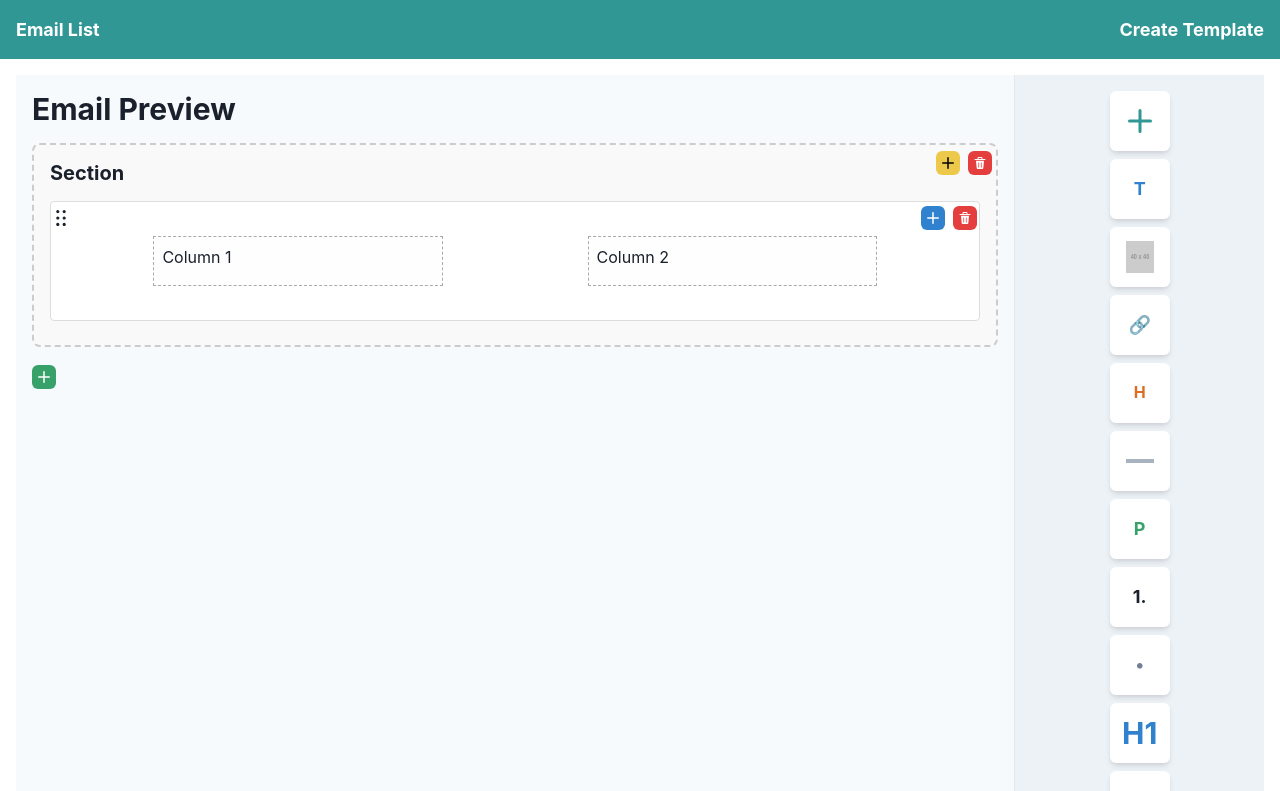
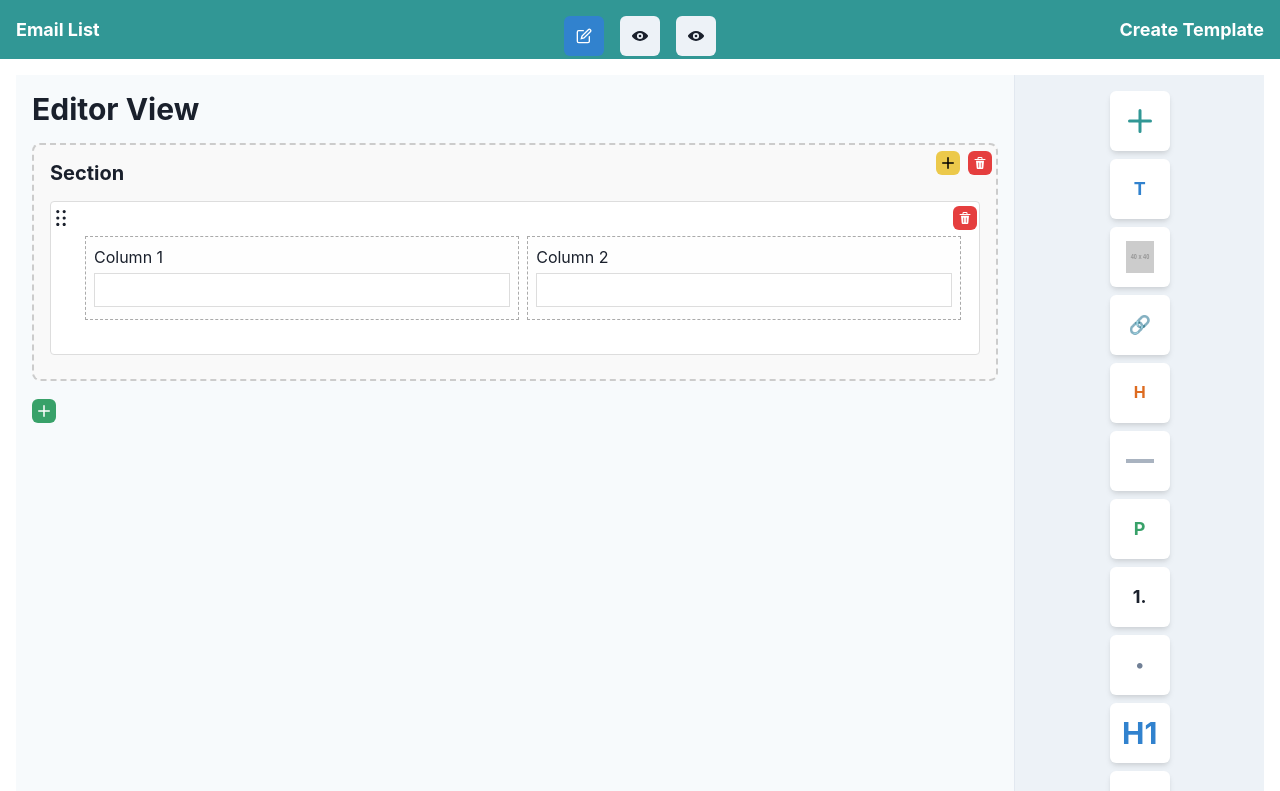
Before and after one commit to kamleshOnGit/byet, a React (Create React App) app: page /create in a window 1280 px wide. Shown: the top 791 px of the page. Built offline with nearby package versions, Linux system fonts and the light colour scheme.

Commit message:
editor and preview differentiated

```diff
--- a/src/emails/create-email.js
+++ b/src/emails/create-email.js
@@ -1,6 +1,6 @@
-import React, { useState } from 'react';
+import React, { useState, useEffect, useCallback } from 'react';
 import { Box, Button, Text, Divider, Image, Link, Heading, IconButton, Menu, MenuButton, MenuList, MenuItem } from '@chakra-ui/react';
-import { AddIcon, DeleteIcon, DragHandleIcon } from '@chakra-ui/icons';
+import { AddIcon, DeleteIcon, DragHandleIcon, EditIcon, ViewIcon } from '@chakra-ui/icons';
 import { useDrag, useDrop, DndProvider } from 'react-dnd';
 import { HTML5Backend } from 'react-dnd-html5-backend';
 
@@ -159,22 +159,91 @@
   );
 };
 
-const moveComponent = (dragIndex, hoverIndex, columnId, setComponents, parentId, rowId) => {
-  setComponents((prevSections) => {
+const DroppableColumn = ({ column, colSpan, parentId, rowId, updateSections, syncEditorToHtml }) => {
+  console.log('DroppableColumn received syncEditorToHtml:', typeof syncEditorToHtml);
+
+  const [, drop] = useDrop({
+    accept: Object.values(COMPONENT_TYPES),
+    drop: (item) => {
+      const newComponent = {
+        id: Date.now(),
+        type: item.type,
+        content: (() => {
+          switch (item.type) {
+            case COMPONENT_TYPES.TEXT:
+              return 'Default Text';
+            case COMPONENT_TYPES.HEADING:
+              return 'Default Heading';
+            case COMPONENT_TYPES.PARAGRAPH:
+              return 'Default Paragraph';
+            case COMPONENT_TYPES.ORDERED_LIST:
+              return '1. Item 1\n2. Item 2';
+            case COMPONENT_TYPES.UNORDERED_LIST:
+              return '- Item 1\n- Item 2';
+            case COMPONENT_TYPES.LINK:
+              return 'Default Link';
+            case COMPONENT_TYPES.IMAGE:
+              return 'Default Image';
+            default:
+              return '';
+          }
+        })(),
+        imageUrl: item.type === COMPONENT_TYPES.IMAGE ? 'https://dummyimage.com/100x50/cccccc/000000.png' : '',
+        linkUrl: item.type === COMPONENT_TYPES.LINK ? 'https://example.com' : '',
+        font: { size: 'md', weight: 'normal', family: 'Arial' },
+      };
+      updateSections((prevSections) => {
         const updated = [...prevSections];
         const sectionIndex = updated.findIndex((s) => s.id === parentId);
         const rowIndex = updated[sectionIndex].rows.findIndex((r) => r.id === rowId);
-    const columnIndex = updated[sectionIndex].rows[rowIndex].columns.findIndex((c) => c.id === columnId);
+        const columnIndex = updated[sectionIndex].rows[rowIndex].columns.findIndex((c) => c.id === column.id);
 
-    const components = updated[sectionIndex].rows[rowIndex].columns[columnIndex].components;
-    const [draggedComponent] = components.splice(dragIndex, 1);
-    components.splice(hoverIndex, 0, draggedComponent);
+        if (!updated[sectionIndex].rows[rowIndex].columns[columnIndex].components) {
+          updated[sectionIndex].rows[rowIndex].columns[columnIndex].components = [];
+        }
 
+        updated[sectionIndex].rows[rowIndex].columns[columnIndex].components.push(newComponent);
         return updated;
       });
+
+      // Ensure HTML is synchronized after the drop event
+      if (typeof syncEditorToHtml === 'function') {
+        syncEditorToHtml();
+      } else {
+        console.error('syncEditorToHtml is not a function');
+      }
+    },
+  });
+
+  return (
+    <Box
+      ref={drop}
+      style={{
+        ...columnParentStyle(colSpan),
+        display: 'flex',
+        flexDirection: 'column',
+        justifyContent: 'flex-start',
+        alignItems: 'stretch',
+      }}
+    >
+      {column.label}
+      {column.components &&
+        column.components.map((comp, compIndex) => (
+          <DraggableComponentInColumn
+            key={comp.id}
+            component={comp}
+            index={compIndex}
+            columnId={column.id}
+            parentId={parentId}
+            rowId={rowId}
+            updateSections={updateSections}
+          />
+        ))}
+    </Box>
+  );
 };
 
-const DraggableComponentInColumn = ({ component, index, columnId, setComponents, parentId, rowId }) => {
+const DraggableComponentInColumn = ({ component, index, columnId, parentId, rowId, updateSections }) => {
   const [, drag] = useDrag({
     type: 'COMPONENT',
     item: { index },
@@ -184,7 +253,18 @@
     accept: 'COMPONENT',
     hover: (item) => {
       if (item.index !== index) {
-        moveComponent(item.index, index, columnId, setComponents, parentId, rowId);
+        updateSections((prevSections) => {
+          const updated = [...prevSections];
+          const sectionIndex = updated.findIndex((s) => s.id === parentId);
+          const rowIndex = updated[sectionIndex].rows.findIndex((r) => r.id === rowId);
+          const columnIndex = updated[sectionIndex].rows[rowIndex].columns.findIndex((c) => c.id === columnId);
+
+          const components = updated[sectionIndex].rows[rowIndex].columns[columnIndex].components;
+          const [draggedComponent] = components.splice(item.index, 1);
+          components.splice(index, 0, draggedComponent);
+
+          return updated;
+        });
         item.index = index;
       }
     },
@@ -201,71 +281,21 @@
         cursor: 'grab',
       }}
     >
-      <EmailComponent component={component} setSections={setComponents} parentId={parentId} rowId={rowId} columnId={columnId} />
-    </Box>
-  );
-};
-
-// Droppable Column Component
-const DroppableColumn = ({ column, setComponents, colSpan, parentId, rowId }) => {
-  const [, drop] = useDrop({
-    accept: Object.values(COMPONENT_TYPES),
-    drop: (item) => addComponent(item.type),
-  });
-
-  const addComponent = (type) => {
-    const newComponent = {
-      id: Date.now(),
-      type,
-      content: '',
-      imageUrl: 'https://dummyimage.com/100x50/cccccc/000000.png',
-      linkUrl: '',
-      font: { size: 'md', weight: 'normal', family: 'Arial' },
-    };
-    setComponents((prevSections) => {
-      const updated = [...prevSections];
-      const sectionIndex = updated.findIndex((s) => s.id === parentId);
-      const rowIndex = updated[sectionIndex].rows.findIndex((r) => r.id === rowId);
-      const columnIndex = updated[sectionIndex].rows[rowIndex].columns.findIndex((c) => c.id === column.id);
-
-      if (!updated[sectionIndex].rows[rowIndex].columns[columnIndex].components) {
-        updated[sectionIndex].rows[rowIndex].columns[columnIndex].components = [];
-      }
-
-      updated[sectionIndex].rows[rowIndex].columns[columnIndex].components.push(newComponent);
-      return updated;
-    });
-  };
-
-  return (
-    <Box
-      ref={drop}
-      style={{
-        ...columnParentStyle(colSpan),
-        display: 'flex',
-        flexDirection: 'column',
-        justifyContent: 'flex-start',
-        alignItems: 'stretch',
-      }}
-    >
-      {column.label}
-      {column.components && column.components.map((comp, compIndex) => (
-        <DraggableComponentInColumn
-          key={comp.id}
-          component={comp}
-          index={compIndex}
-          columnId={column.id}
-          setComponents={setComponents}
+      <EmailComponent
+        component={component}
         parentId={parentId}
         rowId={rowId}
+        columnId={columnId}
+        setSections={updateSections} // Pass updateSections instead of setSections
       />
-      ))}
     </Box>
   );
 };
 
 // Droppable Row Component
-const DroppableRow = ({ row, setComponents, parentId, index, moveRow }) => {
+const DroppableRow = ({ row, setComponents, parentId, index, moveRow, updateSections, syncEditorToHtml }) => {
+  console.log('DroppableRow received syncEditorToHtml:', typeof syncEditorToHtml);
+
   const [, drag] = useDrag({
     type: 'ROW',
     item: { index },
@@ -299,6 +329,8 @@
           colSpan={col.size}
           parentId={parentId}
           rowId={row.id}
+          updateSections={updateSections}
+          syncEditorToHtml={syncEditorToHtml} // Pass syncEditorToHtml explicitly
         />
       ))}
       <Box position="absolute" top="2px" right="2px">
@@ -327,7 +359,7 @@
 };
 
 // Droppable Section Component
-const DroppableSection = ({ section, setComponents }) => {
+const DroppableSection = ({ section, setComponents, updateSections, syncEditorToHtml }) => {
   const addRow = () => {
     const newRow = {
       id: Date.now(),
@@ -336,7 +368,7 @@
         { id: Date.now() + 2, label: 'Column 2', size: 4, components: [] },
       ],
     };
-    setComponents((prevSections) => {
+    updateSections((prevSections) => {
       const updated = [...prevSections];
       const sectionIndex = updated.findIndex((s) => s.id === section.id);
       updated[sectionIndex].rows.push(newRow);
@@ -361,6 +393,8 @@
           parentId={section.id}
           index={index}
           moveRow={moveRow}
+          updateSections={updateSections}
+          syncEditorToHtml={syncEditorToHtml} // Pass syncEditorToHtml explicitly
         />
       ))}
       <Box position="absolute" top="4px" right="4px">
@@ -402,7 +436,8 @@
   const { type, content } = component;
 
   const handleChange = (e) => {
-    const updatedComponent = { ...component, content: e.target.value };
+    const value = e?.target?.value || ''; // Safely access e.target.value
+    const updatedComponent = { ...component, content: value };
     updateComponent(updatedComponent, parentId, rowId, columnId, setSections);
   };
 
@@ -592,13 +627,42 @@
         {
           id: Date.now() + 1,
           columns: [
-            { id: Date.now() + 2, label: 'Column 1', size: 4, components: [] },
-            { id: Date.now() + 3, label: 'Column 2', size: 4, components: [] },
+            {
+              id: Date.now() + 2,
+              label: 'Column 1',
+              size: 6,
+              components: [
+                { id: Date.now() + 4, type: 'TEXT', content: 'Welcome to the Email Editor!' },
+              ],
+            },
+            {
+              id: Date.now() + 3,
+              label: 'Column 2',
+              size: 6,
+              components: [
+                { id: Date.now() + 5, type: 'BUTTON', content: 'Click Me' },
+              ],
+            },
           ],
         },
       ],
     },
   ]);
+
+  // Add state to toggle between Editor View and Code Preview
+  const [isEditorView, setIsEditorView] = useState(true);
+  // Add state for HTML content and browser view toggle
+  const [htmlContent, setHtmlContent] = useState('<div>Write your HTML here</div>');
+  const [isBrowserView, setIsBrowserView] = useState(false);
+
+  // Ensure updateSections is defined in the correct scope
+  const updateSections = (updater) => {
+    setSections((prevSections) => {
+      const updatedSections = updater(prevSections);
+      syncEditorToHtml(); // Generate HTML after updating sections
+      return updatedSections;
+    });
+  };
 
   const addSection = () => {
     const newSection = {
@@ -613,11 +677,88 @@
         },
       ],
     };
-    setSections((prev) => [...prev, newSection]);
+    updateSections((prev) => [...prev, newSection]);
   };
 
+  // Wrap syncEditorToHtml in useCallback to prevent it from changing on every render
+  const syncEditorToHtml = useCallback(() => {
+    console.log('syncEditorToHtml invoked');
+    console.log('Current sections state:', JSON.stringify(sections, null, 2)); // Log sections for debugging
+
+    const html = sections
+      .map((section) =>
+        `<div class='section'>` +
+        (section.rows || [])
+          .map((row) =>
+            `<div class='row'>` +
+            (row.columns || [])
+              .map((column) =>
+                `<div class='column' style='flex: ${column.size / 12};'>` +
+                (column.components || [])
+                  .map((component) => {
+                    switch (component.type) {
+                      case COMPONENT_TYPES.TEXT:
+                      case COMPONENT_TYPES.HEADING:
+                      case COMPONENT_TYPES.PARAGRAPH:
+                      case COMPONENT_TYPES.ORDERED_LIST:
+                      case COMPONENT_TYPES.UNORDERED_LIST:
+                        return `<div>${component.content || ''}</div>`;
+                      case COMPONENT_TYPES.IMAGE:
+                        return `<img src='${component.imageUrl || ''}' alt='Image' />`;
+                      case COMPONENT_TYPES.LINK:
+                        return `<a href='${component.linkUrl || '#'}'>${component.content || ''}</a>`;
+                      default:
+                        return '';
+                    }
+                  })
+                  .join('') +
+                `</div>`
+              )
+              .join('') +
+            `</div>`
+          )
+          .join('') +
+        `</div>`
+      )
+      .join('');
+
+    console.log('Generated HTML:', html); // Log generated HTML for debugging
+    setHtmlContent(html);
+  }, [sections]);
+
+  useEffect(() => {
+    console.log('Sections updated, syncing HTML...'); // Log when sections are updated
+    syncEditorToHtml();
+  }, [sections, syncEditorToHtml]);
+
+  // Ensure proper synchronization and rendering in browser view
+  useEffect(() => {
+    // Only sync when sections change or when switching to browser view
+    if (isBrowserView) {
+      syncEditorToHtml();
+    }
+  }, [sections, isBrowserView, syncEditorToHtml]);
+
+  useEffect(() => {
+    // Ensure editor view syncs only when toggled
+    if (isEditorView) {
+      syncEditorToHtml();
+    }
+  }, [isEditorView, syncEditorToHtml]);
+
+  // Generate initial HTML content immediately after initializing sections
+  useEffect(() => {
+    syncEditorToHtml();
+  }, [syncEditorToHtml]);
+
+  // Debugging: Log the generated HTML content
+  useEffect(() => {
+    console.log("Generated HTML Content:", htmlContent);
+  }, [htmlContent]);
+
+  // Define handleSaveTemplate to log the current sections
   const handleSaveTemplate = () => {
-    console.log(sections); // Handle saving logic here
+    console.log('Saved Template:', sections);
   };
 
   return (
@@ -625,15 +766,18 @@
       <Box display="flex" flexDirection="column" h="100vh">
         <Box flex="1" display="flex">
           {/* Left: Email Preview Area */}
+          {isEditorView ? (
             <Box flex="3" p={4} bg="gray.50"> {/* Increased flex value to make the email preview area wider */}
               <Heading size="lg" mb={4}>
-              Email Preview
+                Editor View
               </Heading>
               {sections.map((section) => (
                 <DroppableSection
                   key={section.id}
                   section={section}
                   setComponents={setSections} // Pass 'setSections' as 'setComponents'
+                  updateSections={updateSections} // Pass updateSections explicitly
+                  syncEditorToHtml={syncEditorToHtml} // Pass syncEditorToHtml explicitly
                 />
               ))}
               <IconButton
@@ -643,6 +787,34 @@
                 icon={<AddIcon />}
               />
             </Box>
+          ) : isBrowserView ? (
+            <Box flex="3" p={4} bg="gray.200" borderLeftWidth="1px">
+              <Heading size="lg" mb={4}>
+                Browser View
+              </Heading>
+              <Box
+                dangerouslySetInnerHTML={{ __html: htmlContent }}
+                style={{ padding: '16px', background: 'white', border: '1px solid #ddd', borderRadius: '8px', overflow: 'auto', maxHeight: '400px' }}
+              />
+            </Box>
+          ) : (
+            <Box flex="3" p={4} bg="gray.200" borderLeftWidth="1px">
+              <Heading size="lg" mb={4}>
+                Code Preview
+              </Heading>
+              <Box
+                as="pre"
+                p={4}
+                bg="white"
+                border="1px solid #ddd"
+                borderRadius="8px"
+                overflow="auto"
+                maxHeight="400px"
+              >
+                {JSON.stringify(sections, null, 2)}
+              </Box>
+            </Box>
+          )}
 
           {/* Right: Components List */}
           <Box w="20%" p={4} bg="gray.100" borderLeftWidth="1px" display="flex" flexDirection="column" alignItems="center"> {/* Adjusted layout to vertical alignment and removed header */}
@@ -658,6 +830,28 @@
             Save Template
           </Button>
         </Box>
+
+        {/* Top Center: Editor and Preview Buttons */}
+        <Box position="absolute" top="4" left="50%" transform="translateX(-50%)" display="flex" gap="4">
+          <IconButton
+            icon={<EditIcon />} // Icon for editor
+            colorScheme={isEditorView ? "blue" : "gray"}
+            onClick={() => { setIsEditorView(true); setIsBrowserView(false); }} // Toggle to editor view
+            aria-label="Editor"
+          />
+          <IconButton
+            icon={<ViewIcon />} // Icon for preview
+            colorScheme={!isEditorView && !isBrowserView ? "green" : "gray"}
+            onClick={() => { setIsEditorView(false); setIsBrowserView(false); }} // Toggle to code preview
+            aria-label="Preview"
+          />
+          <IconButton
+            icon={<ViewIcon />} // Icon for browser view
+            colorScheme={isBrowserView ? "purple" : "gray"}
+            onClick={() => { setIsEditorView(false); setIsBrowserView(true); }} // Toggle to browser view
+            aria-label="Browser View"
+          />
+        </Box>
       </Box>
     </DndProvider>
   );
```
Lines whose indentation alone changed are shown as unchanged.
